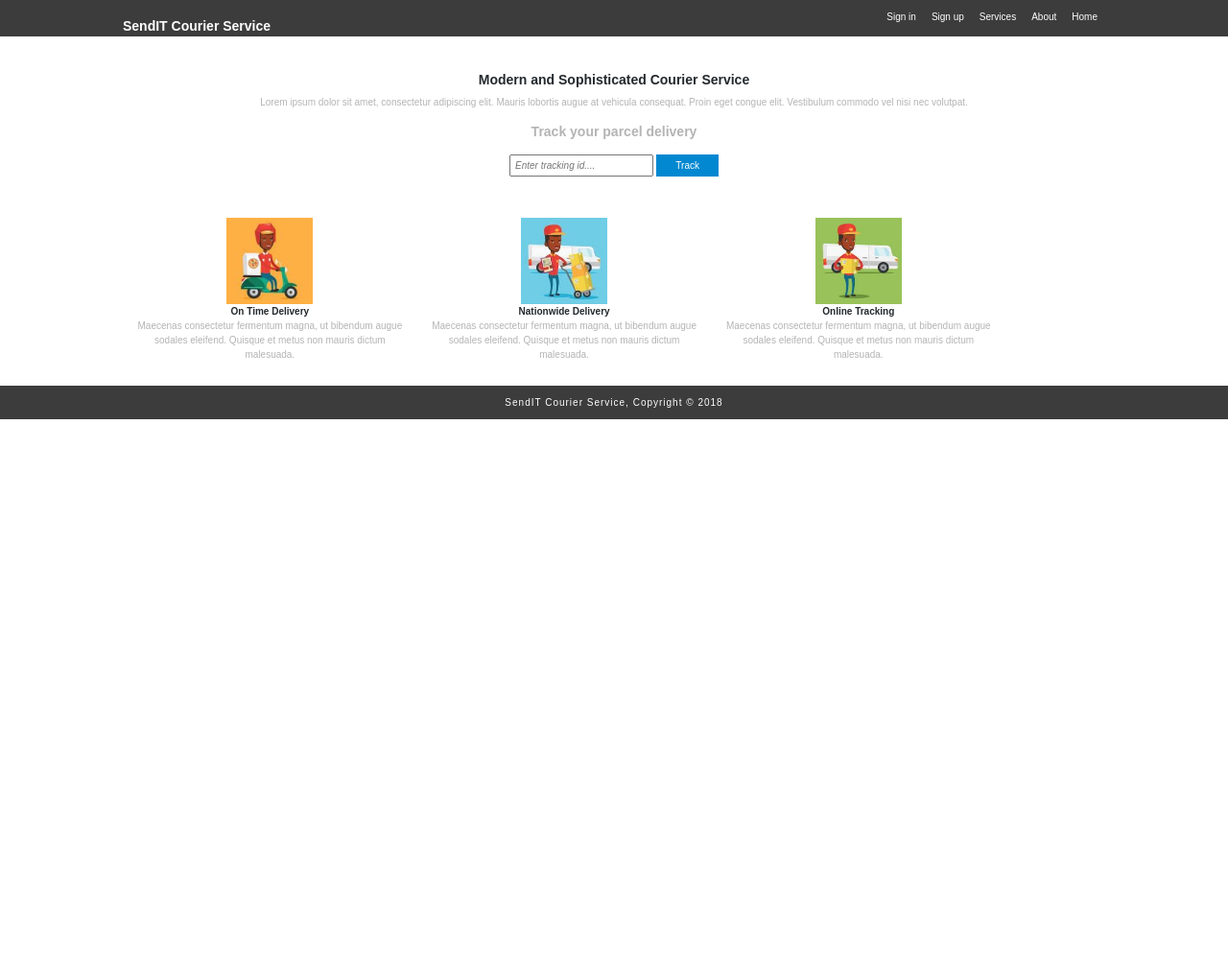
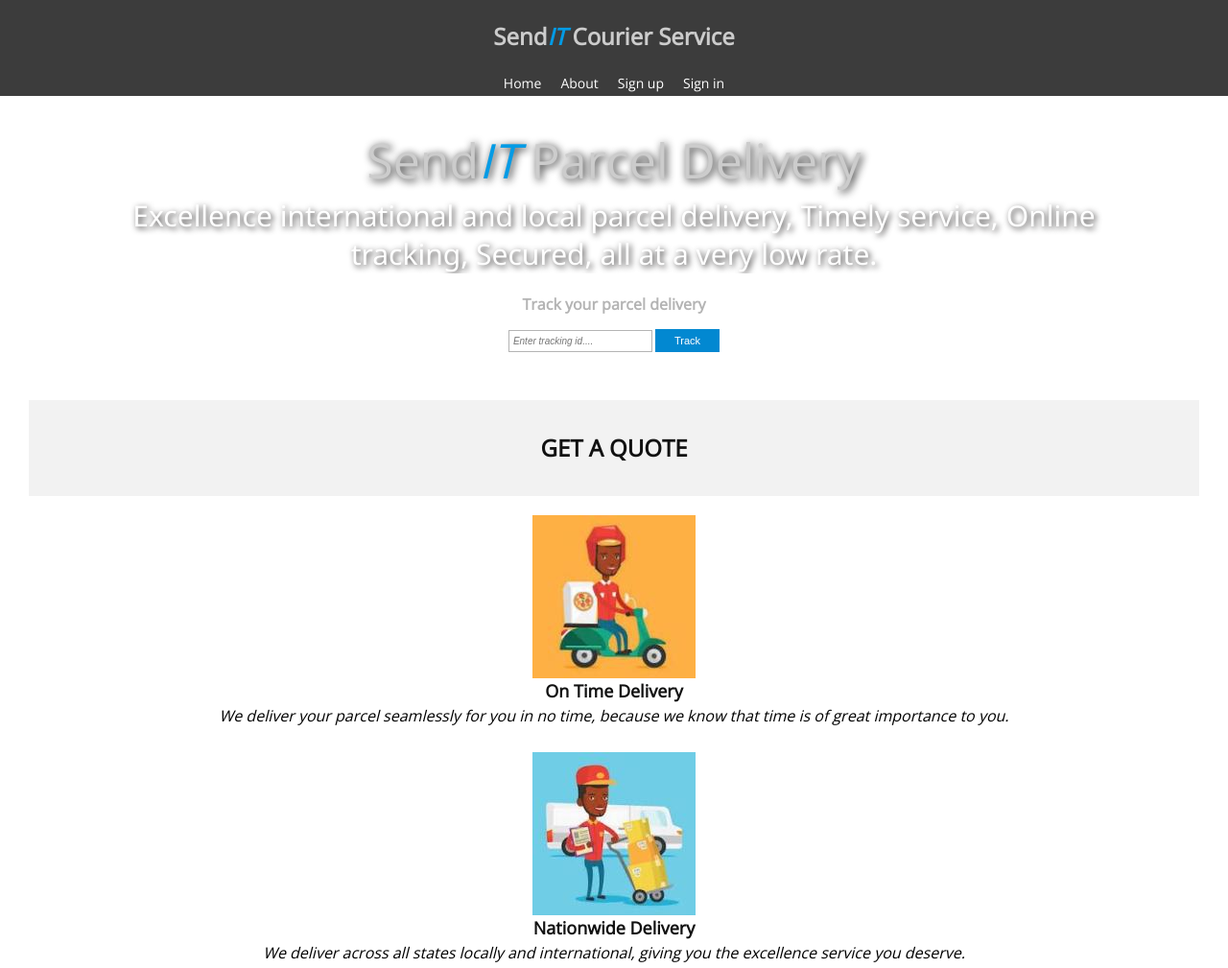
Before and after one commit to Sojisoyoye/SendIT, a plain HTML site: page UI/index.html in a window 1280 px wide. Shown: the top 1009 px of the page at 96% size. Before the commit the page ends 800 px from the top, so only its background shows below. Drawn offline with nearby package versions, Linux system fonts and the light colour scheme.

Commit message:
Add design to showcase, quote and boxes

```diff
--- a/UI/css/style.css
+++ b/UI/css/style.css
@@ -104,8 +104,17 @@ input, select {
 
 /* MY CODE*/
 
+* {
+    text-decoration: none;
+}
+
+em {
+    color: #039be5;
+}
+
+
 body {
-    font-family: Arial, Helvetica, sans-serif;
+    font-family: 'Open Sans', sans-serif;
     font-size: 12px;
     line-height: 1.5;
     padding: 0;
@@ -116,160 +125,162 @@ body {
 /* Global */
 .container {
     max-width: 80%;
-    margin: auto;
+    margin: 0 auto;
     overflow: hidden;
 }
 
 .button_1 {
-    height: 23px;
+    height: 24px;
     background:#0288d1;
     border:0;
     padding-right: 20px;
     padding-left: 20px;
     color:#ffffff;
-    font-size: 10px;
+    font-size: 11px;
 
 }
 
-/*header */
+/* HEADER */
 
 header {
     background: #3c3c3c;
     color: #fff;
-   /* padding-top: 20px;
-    min-height: 60px; */
+    width: 100%;
+    height: 100px;
 }
 
-header #branding {
-    float: left;
-}
-
-header #branding h1 {
-    margin-top: 17px;
-    font-size: 14px;
+header .header-brand {
+    font-family: 'Open Sans';
+    font-size: 24px;
+    font-weight: 600;
+    color: #cccccc;
+    display: block;
+    margin: 0 auto;
+    text-align: center;
+    padding: 20px 0;
 }
 
 header nav {
     margin: 0;
     padding: 0;
-    /*list-style-type: none; */
     overflow: hidden;
-    /*margin-top: 20px; */
 }
 
-header li {
-    float: right;
-    list-style-type: none;
-    /*margin-bottom: 20px; */
-    /*display: inline;
-    padding: 0 8px 0 8px;
-     margin-top: 5px; */
+header nav ul {
+    display: block;
+    margin: 0 auto;
+    width: fit-content;
 }
 
-header li a {
-    display: block;
-    color: white;
-    text-align: center;
-    padding: 10px 8px;
-    text-decoration: none;
-    font-size: 10px;
+header nav ul li {
+   display: inline-block;
+   float: left;
+   list-style: none;
+   padding: 0 10px;
 }
 
-header li a:hover {
-    color: #111;
-    font-weight: bold;
+header nav ul li a {
+    font-family: 'Open Sans';
+    font-size: 14px;
+    color: #ffffff;
 }
 
-/* header li.left {float: left;}
-header #branding h1.right {float:right;}
+/* INDEX */
 
-@media screen and (max-width :600px){
-    header li.left,
-    header li {float: none;}
-
-    header #branding h1.right, header #branding h1 {float: none;}
-} */
-
-/*header .highlight, header .current a {
-    color: black;
-    font-weight: bold;
-} */
-
-
-
-/* Showcase */
-
-#showcase {
-    /*min-height: 135px;
-    min-width: 372px;
-    background: url(../img/images_bkk.jpg) no-repeat; */
-    text-align: center;
-    color: #24292e;
+.index-showcase {
+    width: 100%;
+    /*height: calc(100vh - 100px); */
+   /* background-image: url(../img/images_bkk.jpg);
+    background-repeat: no-repeat;
+    background-position: center;
+    background-size: cover; */
 }
 
-#showcase h1 {
-    margin-top: 35px;
-    font-size: 25px;
-    margin-bottom: 5px;
-    font-size: 14px;
+.index-showcase h2 {
+    font-family: 'Open Sans';
+    font-weight: 500;
+    font-size: 50px;
+    color: #cccccc;
+    text-align: center;
+    text-shadow: 2px 2px 8px #111;
+    margin-top: 30px;
 }
 
-#showcase p {
-    font-size: 10px;
-    color: #b4b4b4;
-    margin-top: 2px;
+.index-showcase h1 {
+    font-family: 'Segoe UI', Tahoma, Geneva, Verdana, sans-serif;
+    font-weight: 100;
+    font-size: 30px;
+    line-height: 40px;
+    color: #ffffff;
+    text-align: center;
+    text-shadow: 2px 2px 6px rgb(49, 47, 47);
 }
+
 
 /* tracking */
 
-#tracking {
-  padding:13px;
+#index-track {
+  padding:20px;
   color:#b4b4b4;
   text-align: center;
-  /* background:#8bc34a; */
 }
 
-#tracking h1 {
-   /* float:left; */
-    font-size: 14px;
+#index-track h1 {
+    font-size: 16px;
+    text-align: center;
 }
 
-#tracking form {
-   /* float:right; */
-    margin-top: 13px;
+#index-track form {
+    margin-top: 14px;
 }
 
-#tracking input[type="text"]{
+#index-track input[type="text"]{
     padding:4px;
     height:23px;
     width:150px;
     font-size: 10px;
     font-style: italic;
+    border: 1px solid #b4b4b4;
+}
+
+/* quote */
+
+.index-quote {
+    margin: 30px 30px 0;
+    width: calc(100% - 60px);
+    height: 100px;
+    background-color: #f2f2f2;
+}
+
+.index-quote h3 {
+    font-family: 'Open Sans';
+    font-size: 24px;
+    font-weight: 600;
+    line-height: 100px;
+    text-align: center;
+    color: #111;
 }
 
 /* boxes */
-#boxes {
-    margin-top:20px;
+
+.index-boxes {
+    margin: 20px 20px 0;
+    width: calc(100% - 40px);
+    text-align: center
 }
 
-#boxes .box {
-    float: left;
-    width: 28%;
-    padding: 10px;
-    font-size: 10px;
-    text-align: center;
+.index-boxes h3 {
+    font-family: 'Open Sans' sans-serif;
+    font-size: 18px;
+    font-weight: 600;
+    color: #111;
 }
 
-#boxes .box img {
-    width:90px;
-}
-
-#boxes h3 {
-    color: #24292e;
-}
-
-#boxes p {
-    color: #b4b4b4;
+.index-boxes p {
+    font-size: 16px;
+    font-style: italic;
+    line-height: 25px;
+    margin-bottom: 25px;
 }
 
 .form-container{
--- a/UI/index.html
+++ b/UI/index.html
@@ -13,14 +13,13 @@
 <body>
     <header>
         <div class="container">
-            <div id="branding">
-                <h1>SendIT Courier Service</h1>
-            </div>
+
+                <a href="index.html" class="header-brand">Send<em>IT</em> Courier Service</a>
+
                 <nav>
                     <ul class="topnav">
                         <li><a class="active" href="index.html">Home</a></li>
                         <li><a href="about.html">About</a></li>
-                        <li><a href="services.html">Services</a></li>
                         <li><a href="signup.html">Sign up</a></li>
                         <li><a href="signin.html">Sign in</a></li>
                     </ul>
@@ -28,14 +27,17 @@
         </div>
     </header>
 
-    <section id="showcase">
+
+    <section class="index-showcase">
         <div class="container">
-            <h1>Modern and Sophisticated Courier Service</h1>
-            <p>Lorem ipsum dolor sit amet, consectetur adipiscing elit. Mauris lobortis augue at vehicula consequat. Proin eget congue elit. Vestibulum commodo vel nisi nec volutpat.</p>
+            <h2>Send<em>IT</em> Parcel Delivery</h2>
+            <h1>Excellence international and local parcel delivery, Timely service, Online tracking, Secured, all at a very low rate.</h1>
         </div>
     </section>
 
-    <section id="tracking">
+
+
+    <section id="index-track">
         <div class="container">
             <h1>Track your parcel delivery</h1>
             <form action="#">
@@ -45,22 +47,32 @@
         </div>
     </section>
 
-    <section id="boxes">
+    <section class="quote">
+      <a href="quote.html">
+            <div class="index-quote">
+                <h3>GET A QUOTE</h3>
+            </div>
+      </a>
+    </section>
+
+
+
+    <section class="index-boxes">
         <div class="container">
             <div class="box">
                 <img src="./img/image_1.jpg" alt="First Delivery Man">
                 <h3>On Time Delivery</h3>
-                <p>Maecenas consectetur fermentum magna, ut bibendum augue sodales eleifend. Quisque et metus non mauris dictum malesuada.</p>
+                <p>We deliver your parcel seamlessly for you in no time, because we know that time is of great importance to you.</p>
             </div>
             <div class="box">
                 <img src="./img/image_2.jpg" alt="Second Delivery Man">
                 <h3>Nationwide Delivery</h3>
-                <p>Maecenas consectetur fermentum magna, ut bibendum augue sodales eleifend. Quisque et metus non mauris dictum malesuada.</p>
+                <p>We deliver across all states locally and international, giving you the excellence service you deserve.</p>
             </div>
             <div class="box">
                 <img src="./img/image_3.jpg" alt="Second Delivery Man">
                 <h3>Online Tracking</h3>
-                <p>Maecenas consectetur fermentum magna, ut bibendum augue sodales eleifend. Quisque et metus non mauris dictum malesuada.</p>
+                <p>You can easily track and monitor your parcel till it gets to the destination, We are transparent.</p>
             </div>
         </div>
     </section>
```
